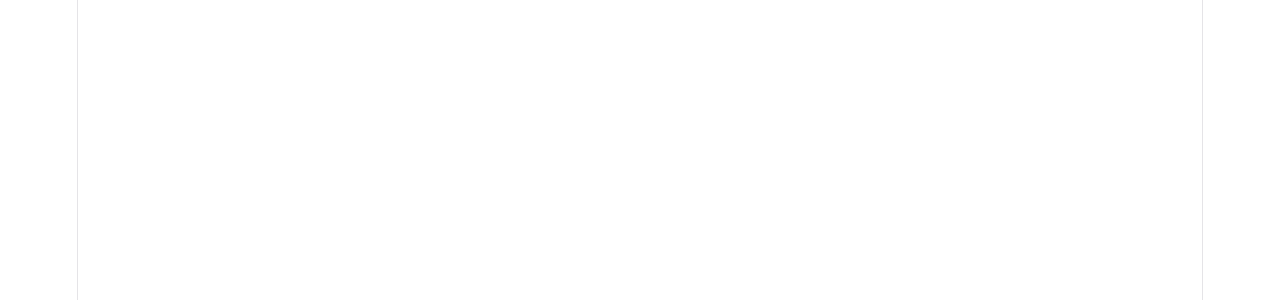
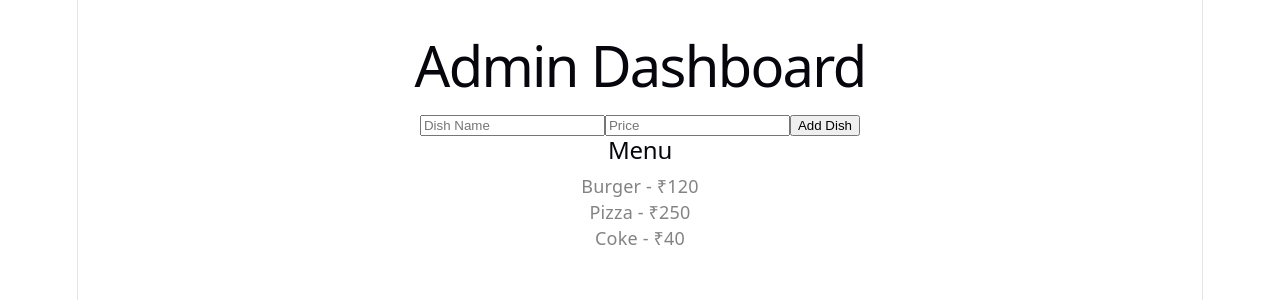
Before and after one commit to kavunmail0-lgtm/restaurant-sys, a React (Vite) app: page /admin in a window 1280 px wide. Before the commit this address had no page. Shown: the top 300 px of the page. Built offline with nearby package versions, Linux system fonts and the light colour scheme.

Commit message:
Added admin dashboard

```diff
--- /dev/null
+++ b/src/Admin.jsx
@@ -0,0 +1,59 @@
+import { useState } from "react";
+
+function Admin() {
+  const [menu, setMenu] = useState([
+    { name: "Burger", price: 120 },
+    { name: "Pizza", price: 250 },
+    { name: "Coke", price: 40 }
+  ]);
+
+  const [name, setName] = useState("");
+  const [price, setPrice] = useState("");
+
+  const addItem = () => {
+    if (!name || !price) return;
+
+    setMenu([
+      ...menu,
+      {
+        name,
+        price: Number(price)
+      }
+    ]);
+
+    setName("");
+    setPrice("");
+  };
+
+  return (
+    <div style={{ padding: "20px" }}>
+      <h1>Admin Dashboard</h1>
+
+      <input
+        placeholder="Dish Name"
+        value={name}
+        onChange={(e) => setName(e.target.value)}
+      />
+
+      <input
+        placeholder="Price"
+        value={price}
+        onChange={(e) => setPrice(e.target.value)}
+      />
+
+      <button onClick={addItem}>
+        Add Dish
+      </button>
+
+      <h2>Menu</h2>
+
+      {menu.map((item, index) => (
+        <div key={index}>
+          {item.name} - ₹{item.price}
+        </div>
+      ))}
+    </div>
+  );
+}
+
+export default Admin;
--- a/src/App.jsx
+++ b/src/App.jsx
@@ -2,6 +2,7 @@
 import Customer from "./Customer";
 import Kitchen from "./Kitchen";
 import Waiter from "./Waiter";
+import Admin from "./Admin";
 
 function App() {
   return (
@@ -11,6 +12,7 @@
         <Route path="/customer" element={<Customer />} />
         <Route path="/kitchen" element={<Kitchen />} />
         <Route path="/waiter" element={<Waiter />} />
+        <Route path="/admin" element={<Admin />} />
       </Routes>
     </BrowserRouter>
   );
--- a/src/index.css
+++ b/src/index.css
@@ -1,5 +1,5 @@
 :root {
-  --text: #6b0cdf;
+  --text: #838383;
   --text-h: #08060d;
   --bg: #fff;
   --border: #e5e4e7;
```
